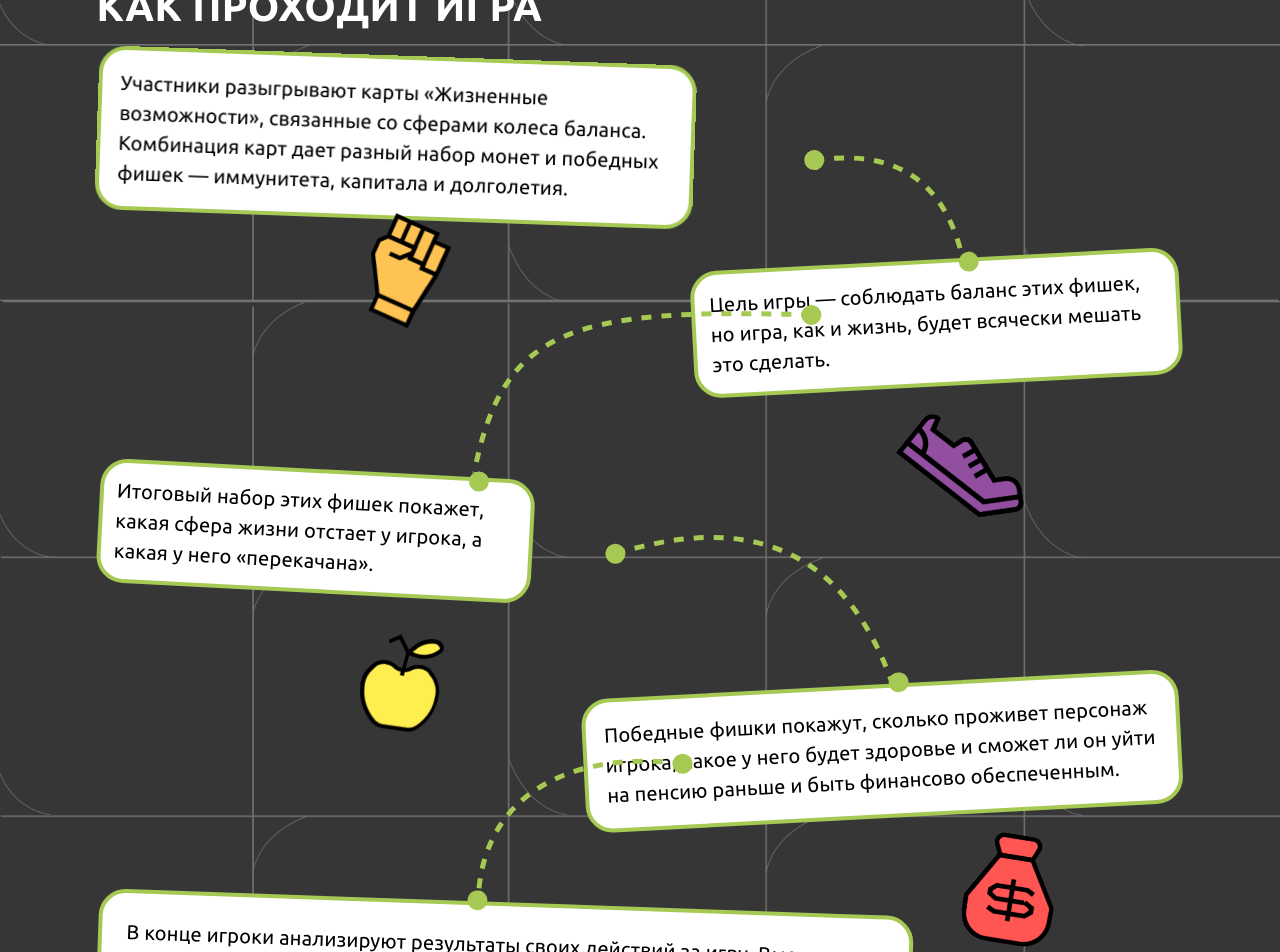
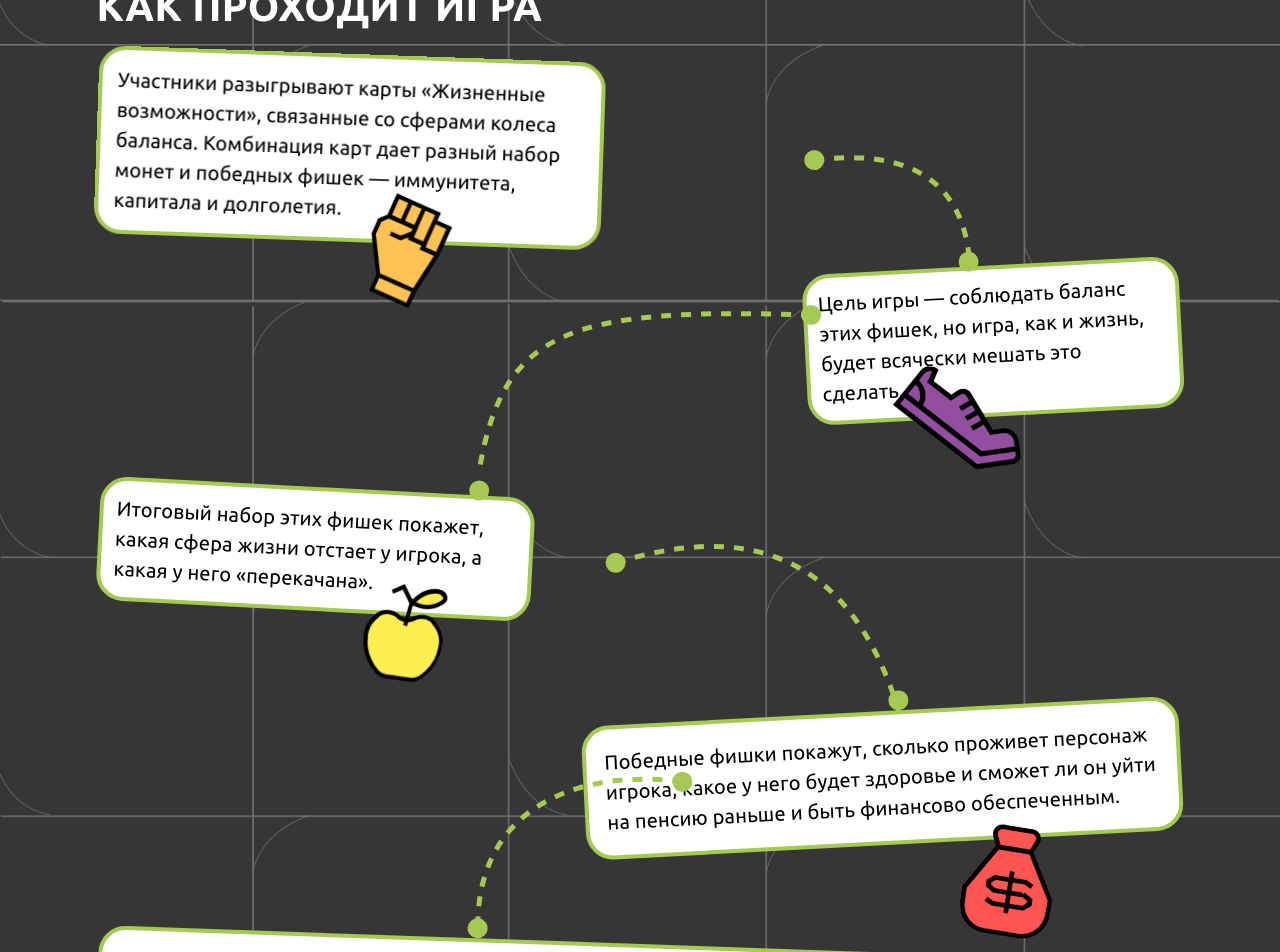
Before and after one commit to slamry/Qlife, a React (Create React App) app: page / in a window 1280 px wide. Shown: the part 2780-3732 px from the top of the page. Built offline with nearby package versions, Linux system fonts and the light colour scheme.

Commit message:
fix: change styles in game steps

```diff
--- a/src/components/GameSteps/GameSteps.jsx
+++ b/src/components/GameSteps/GameSteps.jsx
@@ -2,44 +2,13 @@ import { Box, Typography } from "@mui/material";
 import styles from "./GameSteps.module.css";
 
 const GameSteps = () => {
-  function calculateBezierPoints(
-    screenWidth = window.innerWidth,
-    screenHeight = window.innerHeight,
-    startX,
-    startY,
-    control1X,
-    control1Y,
-    control2X,
-    control2Y,
-    endX,
-    endY
-  ) {
-    const initialWidth = 1440; // Исходная ширина экрана
-    const initialHeight = 900; // Исходная высота экрана
-
-    const widthCoefficient = screenWidth / initialWidth; // Коэффициент изменения ширины
-    const heightCoefficient = screenHeight / initialHeight; // Коэффициент изменения высоты
-
-    const newStartX = startX * widthCoefficient;
-    const newStartY = startY * heightCoefficient;
-    const newControl1X = control1X * widthCoefficient;
-    const newControl1Y = control1Y * heightCoefficient;
-    const newControl2X = control2X * widthCoefficient;
-    const newControl2Y = control2Y * heightCoefficient;
-    const newEndX = endX * widthCoefficient;
-    const newEndY = endY * heightCoefficient;
-
-    const pathString = `M ${newStartX}, ${newStartY} C ${newControl1X}, ${newControl1Y} ${newControl2X}, ${newControl2Y}, ${newEndX}, ${newEndY}`;
-    return pathString;
-  }
-
   return (
     <Box className={styles.wrapp}>
       <Typography className={styles.title}>Как проходит игра</Typography>
 
       <Box
         className={styles.rect_wrapp}
-        sx={{ pr: "45%", transform: "rotate(2deg)" }}
+        sx={{ pr: "580px", transform: "rotate(2deg)" }}
       >
         <Box className={styles.rect}>
           <Typography className={styles.content_t}>
@@ -56,7 +25,7 @@ const GameSteps = () => {
         />
         <svg id={styles.svg1}>
           <path
-            d="M 740, 10 C 800, 0 900, 0, 902, 190"
+            d="M 740, 10 C 800, 0 900, 0, 900, 130"
             stroke="#a6c954"
             fill="transparent"
             strokeDasharray="10"
@@ -68,7 +37,7 @@ const GameSteps = () => {
 
       <Box
         className={styles.rect_wrapp}
-        sx={{ pl: "55%", pt: "1%", transform: "rotate(357deg)" }}
+        sx={{ pl: "710px", pt: "20px", transform: "rotate(357deg)" }}
       >
         <Box className={styles.rect}>
           <Typography className={styles.content_t}>
@@ -84,7 +53,7 @@ const GameSteps = () => {
         />
         <svg id={styles.svg2}>
           <path
-            d="M 740, 60 C 500,40 431,57 395, 200"
+            d="M 740, 60 C 500,40 431,57 400, 200"
             stroke="#a6c954"
             fill="transparent"
             strokeDasharray="10"
@@ -97,7 +66,7 @@ const GameSteps = () => {
 
       <Box
         className={styles.rect_wrapp}
-        sx={{ pr: "60%", pt: "1%", transform: "rotate(3deg)" }}
+        sx={{ pr: "60%", pt: "20px", transform: "rotate(3deg)" }}
       >
         <Box className={styles.rect}>
           <Typography className={styles.content_t}>
@@ -127,7 +96,7 @@ const GameSteps = () => {
 
       <Box
         className={styles.rect_wrapp}
-        sx={{ pl: "45%", pt: "1%", transform: "rotate(357deg)" }}
+        sx={{ pl: "45%", pt: "20px", transform: "rotate(357deg)" }}
       >
         <Box className={styles.rect}>
           <Typography className={styles.content_t}>
@@ -159,7 +128,7 @@ const GameSteps = () => {
 
       <Box
         className={styles.rect_wrapp}
-        sx={{ pr: "25%", pt: "1%", transform: "rotate(2deg)" }}
+        sx={{ pr: "25%", pt: "20px", transform: "rotate(2deg)" }}
       >
         <Box className={styles.rect}>
           <Typography className={styles.content_t}>
--- a/src/components/GameSteps/GameSteps.module.css
+++ b/src/components/GameSteps/GameSteps.module.css
@@ -11,7 +11,6 @@
 .rect_wrapp {
   position: relative;
   height: 200px;
-  /* margin-bottom: 7%; */
 }
 .rect {
   border-width: 4px;
@@ -30,7 +29,7 @@
   height: 100px;
 }
 #hand {
-  top: 75%;
+  top: 65%;
   left: 25%;
   animation: pulse 2s ease-in-out infinite;
   height: 130px;
@@ -48,7 +47,7 @@
 }
 #shoe {
   animation: animate 3s linear infinite;
-  top: 80%;
+  top: 55%;
   right: 15%;
 }
 @keyframes animate {
@@ -64,11 +63,11 @@
 }
 #apple {
   animation: animate 1.5s linear infinite;
-  top: 80%;
+  top: 50%;
   left: 25%;
 }
 #mbag {
-  top: 75%;
+  top: 60%;
   right: 12%;
   animation: pulse 2s ease-in-out infinite;
   height: 130px;
```
